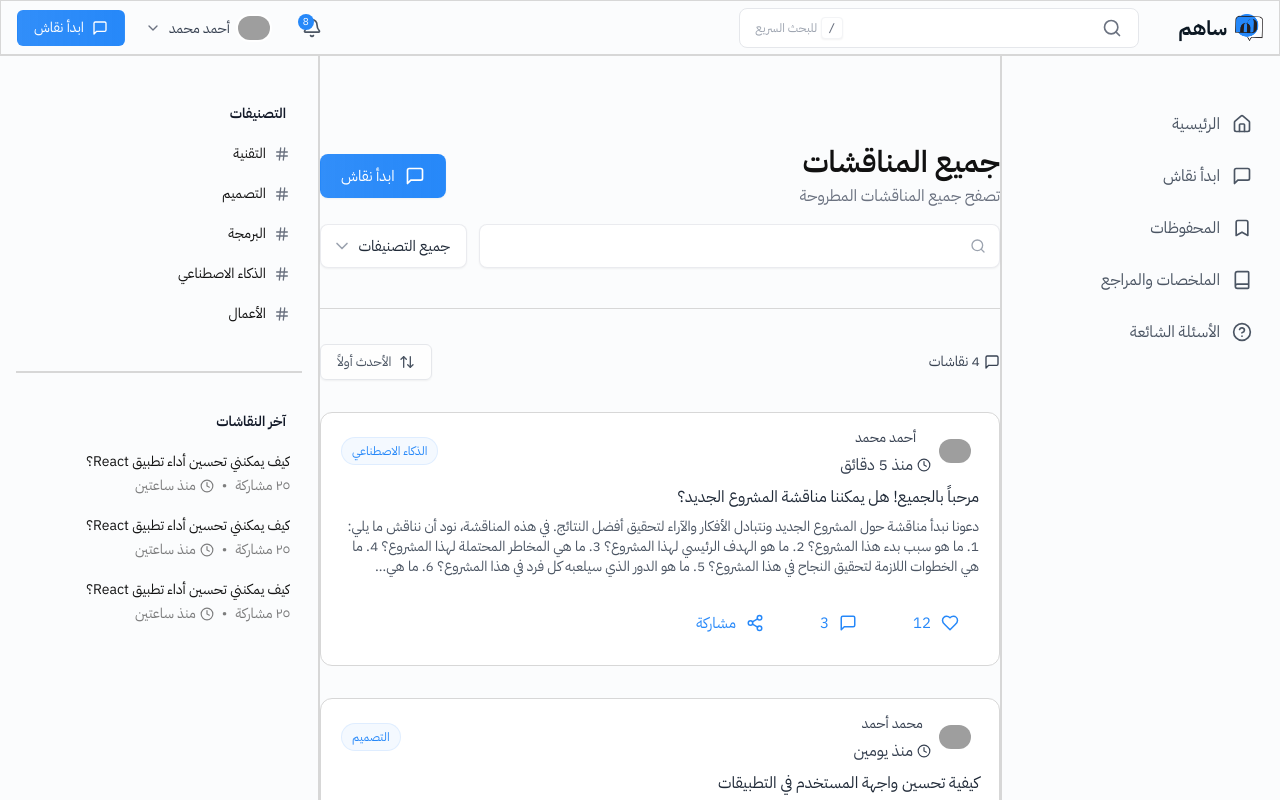
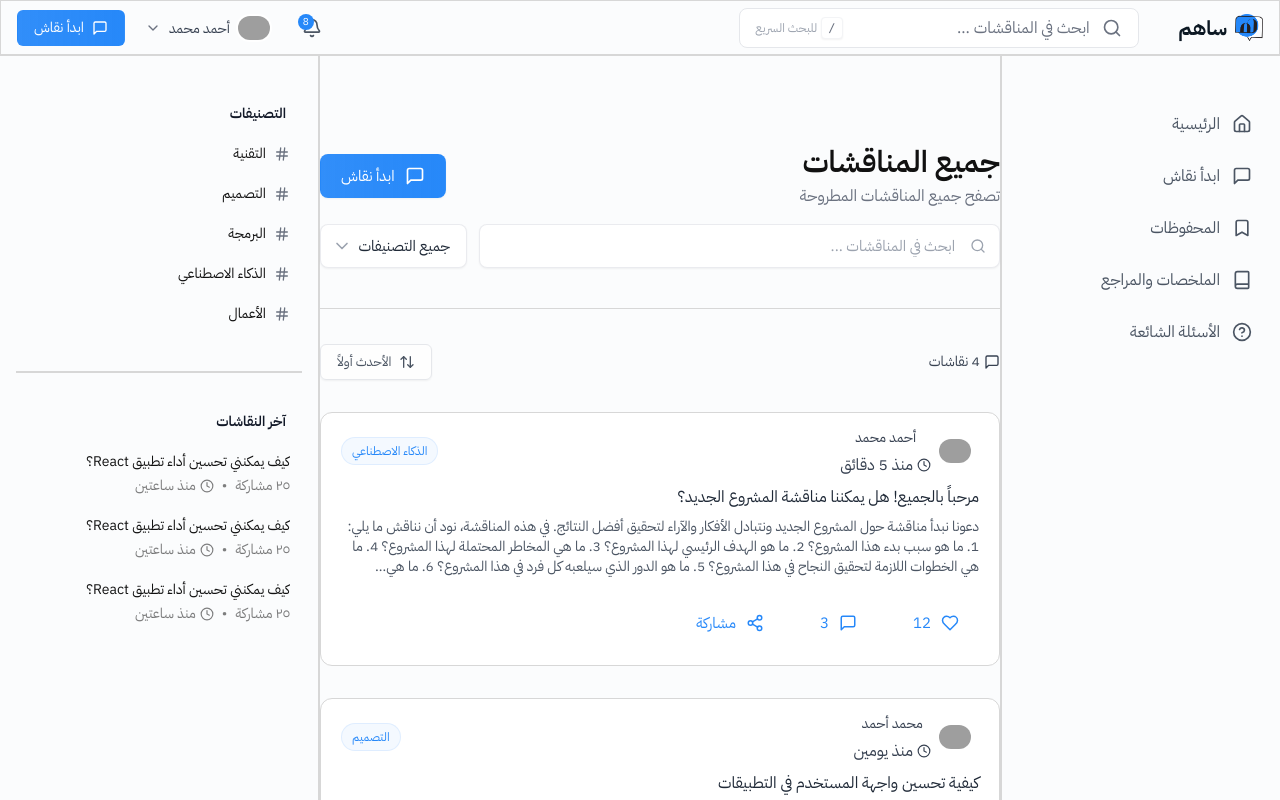
Before and after one commit to SAHIM-Platform/sahim-web-client, a Next.js app: page /explore in a window 1280 px wide. Shown: the top 800 px of the page. Built offline with nearby package versions, Linux system fonts and the light colour scheme; grey boxes are pictures that could not be loaded.

Commit message:
feat(ui): add placeholder for search field and button

```diff
--- a/src/components/app/SearchButton.tsx
+++ b/src/components/app/SearchButton.tsx
@@ -12,7 +12,7 @@ interface SearchButtonProps {
 function SearchButton({
   isSearchFocused,
   setIsSearchFocused,
-  placeholder,
+  placeholder = "ابحث في المناقشات ...",
   fullWidth
 }: SearchButtonProps) {
   return (
--- a/src/components/app/SearchField.tsx
+++ b/src/components/app/SearchField.tsx
@@ -10,7 +10,7 @@ interface SearchFieldProps {
 function SearchField({
   searchQuery,
   setSearchQuery,
-  placeholder,
+  placeholder = "ابحث في المناقشات ...",
 }: SearchFieldProps) {
   return (
     <Input
```
